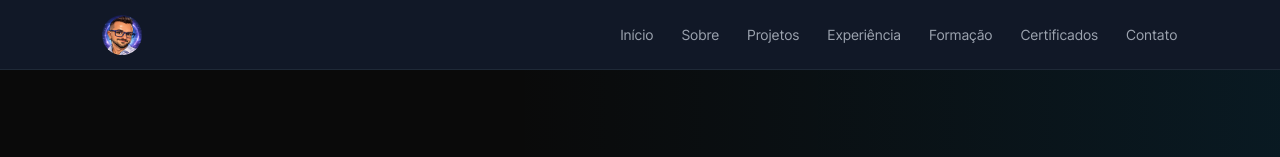
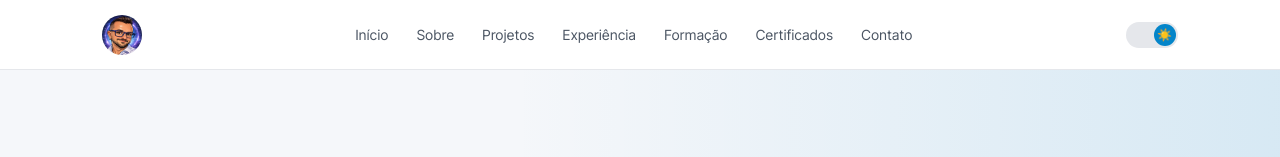
Before and after one commit to RafaelBiatoAzevedo/portfolio, a React (Vite) app: page / in a window 1280 px wide. Shown: the top 157 px of the page. Built offline with nearby package versions, Linux system fonts and the light colour scheme.

Commit message:
feat: add switch theme in navbar

```diff
--- a/package.json
+++ b/package.json
@@ -14,10 +14,10 @@
     "@fontsource/space-grotesk": "^5.2.10",
     "@types/styled-components": "^5.1.36",
     "framer-motion": "^12.34.2",
-    "i18next": "^25.8.11",
+    "i18next": "^25.8.18",
     "react": "^19.2.0",
     "react-dom": "^19.2.0",
-    "react-i18next": "^16.5.4",
+    "react-i18next": "^16.5.8",
     "react-icons": "^5.5.0",
     "styled-components": "^6.3.10"
   },
--- a/src/App.tsx
+++ b/src/App.tsx
@@ -11,12 +11,29 @@ import { Experiences } from "./sections/Experiences";
 import { Courses } from "./sections/Courses";
 
 function App() {
-  const [theme] = useState("dark");
+  const [theme, setTheme] = useState(() => {
+    const savedTheme = localStorage.getItem("portfolio-theme");
+
+    if (savedTheme) return savedTheme;
+
+    const prefersDark = window.matchMedia(
+      "(prefers-color-scheme: dark)",
+    ).matches;
+    return prefersDark ? "dark" : "light";
+  });
+
+  const toggleTheme = () => {
+    const newTheme = theme === "dark" ? "light" : "dark";
+
+    setTheme(newTheme);
+
+    localStorage.setItem("portfolio-theme", newTheme);
+  };
 
   return (
     <ThemeProvider theme={theme === "dark" ? darkTheme : lightTheme}>
       <GlobalStyle />
-      <Navbar />
+      <Navbar toggleTheme={toggleTheme} theme={theme} />
       <Hero />
       <About />
       <Experiences />
--- a/src/components/NavBar/index.tsx
+++ b/src/components/NavBar/index.tsx
@@ -1,8 +1,21 @@
-import { Container, Logo, LogoWrapper, Menu, MenuItem } from "./styles";
+import {
+  Container,
+  Logo,
+  LogoWrapper,
+  Menu,
+  MenuItem,
+  SwitchCircle,
+  ThemeSwitch,
+} from "./styles";
 
 import profile from "../../assets/caricature.png";
 
-export const Navbar = () => {
+interface NavbarProps {
+  toggleTheme: () => void;
+  theme: string;
+}
+
+export const Navbar = ({ toggleTheme, theme }: NavbarProps) => {
   return (
     <Container>
       <LogoWrapper>
@@ -18,6 +31,12 @@ export const Navbar = () => {
         <MenuItem>Certificados</MenuItem>
         <MenuItem>Contato</MenuItem>
       </Menu>
+
+      <ThemeSwitch onClick={toggleTheme}>
+        <SwitchCircle themeMode={theme}>
+          {theme === "dark" ? "🌙" : "☀️"}
+        </SwitchCircle>
+      </ThemeSwitch>
     </Container>
   );
 };
--- a/src/components/NavBar/styles.ts
+++ b/src/components/NavBar/styles.ts
@@ -14,6 +14,7 @@ export const Container = styled.nav`
   padding: 0 8%;
   background: ${({ theme }) => theme.colors.surface};
   border-bottom: 1px solid ${({ theme }) => theme.colors.border};
+  transition: all 0.3s ease;
 
   z-index: 1000;
 `;
@@ -46,3 +47,43 @@ export const MenuItem = styled.li`
     color: ${({ theme }) => theme.colors.primary};
   }
 `;
+
+export const ThemeSwitch = styled.button`
+  width: 52px;
+  height: 26px;
+
+  background: ${({ theme }) => theme.colors.border};
+
+  border-radius: 20px;
+  border: none;
+
+  position: relative;
+  cursor: pointer;
+
+  display: flex;
+  align-items: center;
+
+  transition: 0.3s;
+`;
+
+export const SwitchCircle = styled.span<{ themeMode: string }>`
+  width: 22px;
+  height: 22px;
+
+  background: ${({ theme }) => theme.colors.primary};
+
+  border-radius: 50%;
+
+  position: absolute;
+  top: 2px;
+
+  display: flex;
+  align-items: center;
+  justify-content: center;
+
+  font-size: 12px;
+
+  left: ${({ themeMode }) => (themeMode === "dark" ? "2px" : "28px")};
+
+  transition: all 0.3s ease;
+`;
--- a/src/styles/themes.ts
+++ b/src/styles/themes.ts
@@ -1,9 +1,9 @@
 export const lightTheme = {
   colors: {
     background: "#F5F7FA",
-    backgroundCard: "#161616",
+    backgroundCard: " #0485C910",
     surface: "#FFFFFF",
-    primary: "#5925b2",
+    primary: "#0485C9",
     secondary: "#7C3AED",
     text: "#111827",
     textSoft: "#4B5563",
@@ -19,8 +19,8 @@ export const lightTheme = {
 export const darkTheme = {
   colors: {
     background: "#0A0A0A",
-    backgroundCard: "#161616",
-    //background: "#0B0F19",
+    backgroundCard: " #0485C910",
+    //backgroundCard: "#161616",
     surface: "#111827",
     primary: "#0485C9",
     secondary: "#8B5CF6",
```
Also changed, not shown: 1 other file (tests, documents, lock files or other folders).
